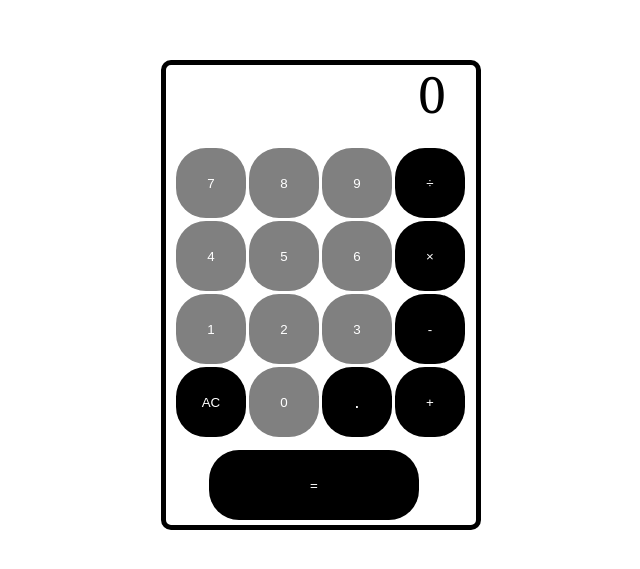
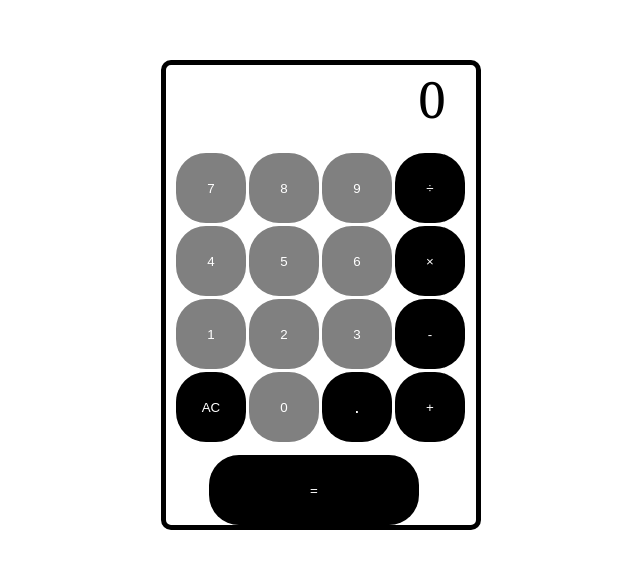
Before and after one commit to AqifAhmed/odin-calculator, a plain HTML site: page index.html in a window 1280 px wide. Shown: the part 113-682 px from the top of the page, without its empty margins (319-959 px from the left). Drawn offline with Linux system fonts and the light colour scheme.

Commit message:
Sum changes on padding

```diff
--- a/style.css
+++ b/style.css
@@ -25,13 +25,13 @@ body {
     font-size: 50px;
     background-color: transparent;
     padding-right: 20px;
+    padding-top: 10px;
+    padding-bottom: 20px;
     color: black;
-
 }
 
 .keys {
     padding-left: 10px;
-    padding-top: 20px;
     gap: 3px;
     display: flex;
     flex-wrap: wrap;
```
